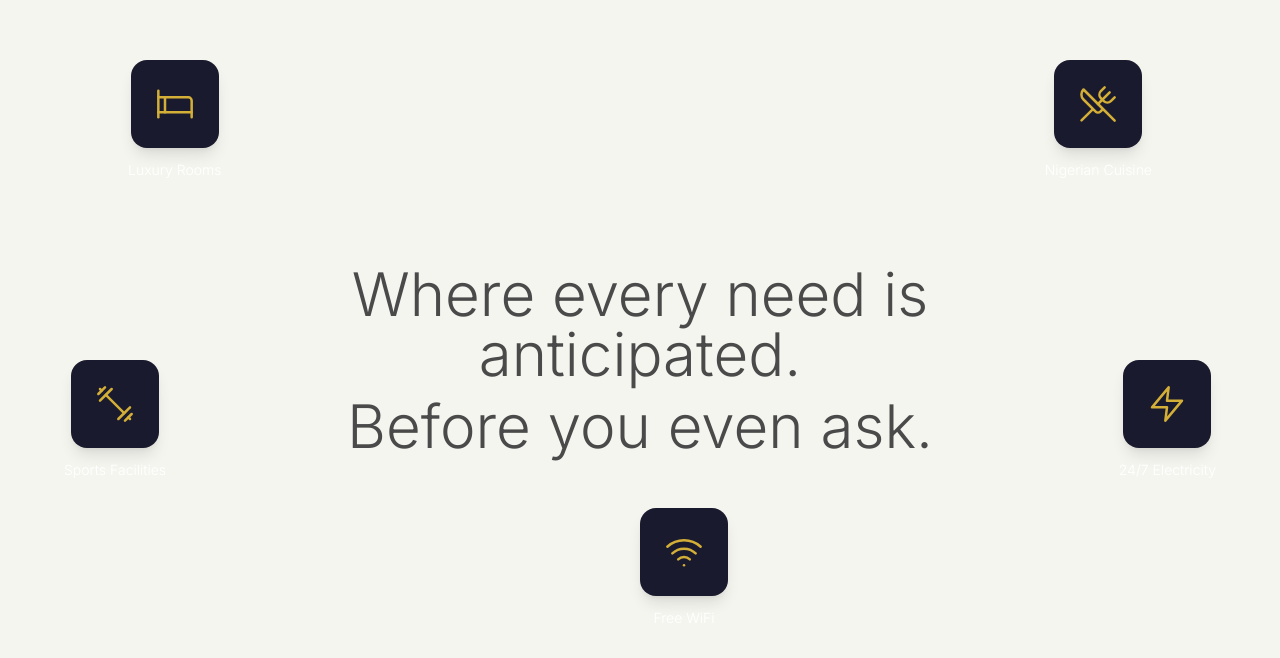
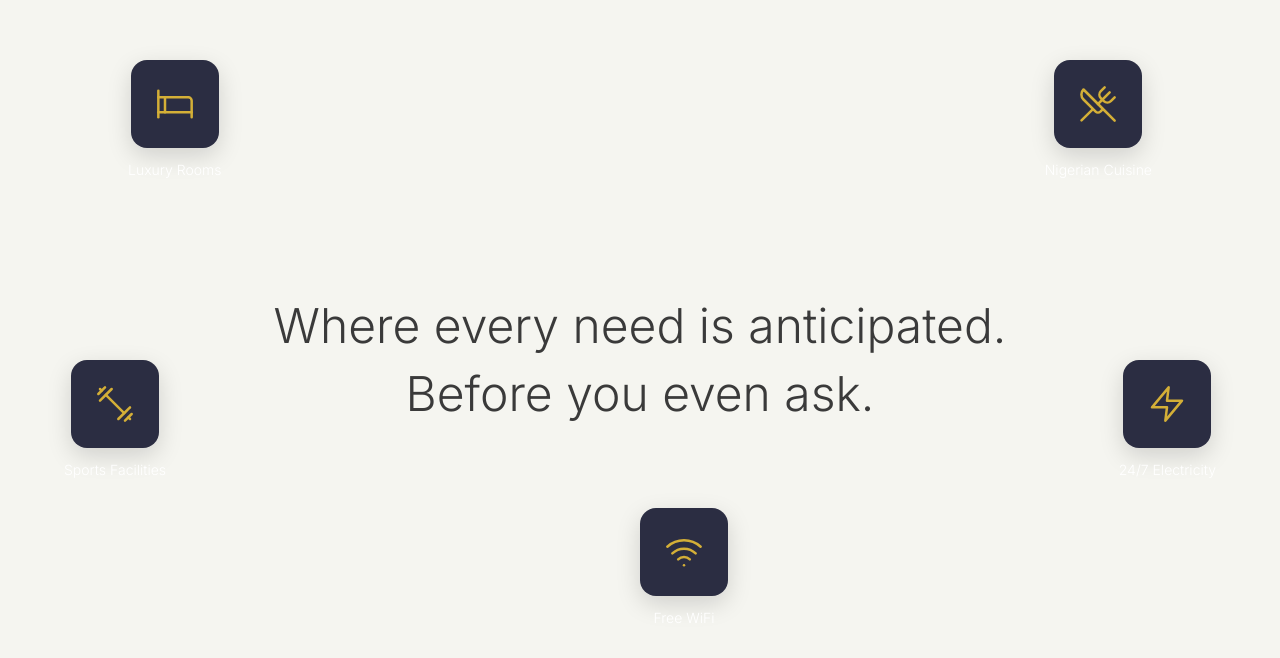
Before and after one commit to JohnOkenyi/danholt-suites, a Next.js app: page / in a window 1280 px wide. Shown: the part 1324-1982 px from the top of the page. Built offline with nearby package versions, Linux system fonts and the light colour scheme.

Commit message:
Update AnticipatedNeeds with cubic-bezier bounce animation, scale 0.8->1.0, 0.1s stagger, 0.6s base delay

```diff
--- a/components/AnticipatedNeeds.tsx
+++ b/components/AnticipatedNeeds.tsx
@@ -40,7 +40,8 @@ const features = [
 
 export default function AnticipatedNeeds() {
   const ref = useRef(null);
-  const isInView = useInView(ref, { once: true, margin: '-100px' });
+  // Trigger at 70-80% viewport
+  const isInView = useInView(ref, { once: true, margin: '-20% 0px -20% 0px' });
 
   const containerVariants = {
     hidden: { opacity: 0 },
@@ -58,20 +59,23 @@ export default function AnticipatedNeeds() {
       opacity: 1,
       y: 0,
       transition: {
-        duration: 0.8,
-        ease: 'easeOut',
+        duration: 0.9,
+        ease: [0.25, 0.46, 0.45, 0.94], // ease-out
       },
     },
   };
 
   const cardVariants = {
-    hidden: { opacity: 0, scale: 0.8 },
+    hidden: {
+      opacity: 0,
+      scale: 0.8 // Initial scale: 0.8
+    },
     visible: {
       opacity: 1,
-      scale: 1,
+      scale: 1.0, // Final scale: 1.0
       transition: {
-        duration: 0.6,
-        ease: 'easeOut',
+        duration: 0.7, // 0.6-0.8 seconds
+        ease: [0.34, 1.56, 0.64, 1], // cubic-bezier(0.34, 1.56, 0.64, 1) - bounce effect
       },
     },
   };
@@ -92,13 +96,13 @@ export default function AnticipatedNeeds() {
         >
           <motion.h2
             variants={headingVariants}
-            className="text-[#4a4a4a] text-4xl md:text-5xl lg:text-6xl font-light leading-tight"
+            className="text-[#3a3a3a] text-4xl md:text-5xl lg:text-[48px] font-light leading-tight"
           >
             Where every need is anticipated.
           </motion.h2>
           <motion.h2
             variants={headingVariants}
-            className="text-[#4a4a4a] text-4xl md:text-5xl lg:text-6xl font-light leading-tight mt-3"
+            className="text-[#3a3a3a] text-4xl md:text-5xl lg:text-[48px] font-light leading-tight mt-5"
           >
             Before you even ask.
           </motion.h2>
@@ -113,12 +117,18 @@ export default function AnticipatedNeeds() {
               variants={cardVariants}
               initial="hidden"
               animate={isInView ? 'visible' : 'hidden'}
-              transition={{ delay: 0.4 + index * 0.1 }}
-              whileHover={{ scale: 1.05, boxShadow: '0 20px 40px rgba(0,0,0,0.15)' }}
+              transition={{
+                delay: 0.6 + index * 0.1 // Base delay 0.6s, then 0.1s stagger per card
+              }}
+              whileHover={{
+                scale: 1.05,
+                boxShadow: '0 12px 32px rgba(0,0,0,0.2)',
+                transition: { duration: 0.3, ease: 'easeOut' }
+              }}
               className={`absolute ${feature.position} group cursor-pointer`}
             >
               <div className="flex flex-col items-center">
-                <div className="bg-[#1a1a2e] rounded-2xl p-6 shadow-lg group-hover:shadow-xl transition-shadow">
+                <div className="bg-[#2b2d42] rounded-2xl p-6 shadow-[0_8px_24px_rgba(0,0,0,0.15)] group-hover:shadow-[0_12px_32px_rgba(0,0,0,0.2)] transition-shadow">
                   <Icon className="w-10 h-10 text-[#d4af37]" strokeWidth={1.5} />
                 </div>
                 <p className="mt-3 text-white text-sm font-light text-center whitespace-nowrap">
@@ -140,13 +150,13 @@ export default function AnticipatedNeeds() {
         >
           <motion.h2
             variants={headingVariants}
-            className="text-[#4a4a4a] text-3xl sm:text-4xl md:text-5xl font-light leading-tight"
+            className="text-[#3a3a3a] text-3xl sm:text-4xl md:text-5xl font-light leading-tight"
           >
             Where every need is anticipated.
           </motion.h2>
           <motion.h2
             variants={headingVariants}
-            className="text-[#4a4a4a] text-3xl sm:text-4xl md:text-5xl font-light leading-tight mt-3"
+            className="text-[#3a3a3a] text-3xl sm:text-4xl md:text-5xl font-light leading-tight mt-5"
           >
             Before you even ask.
           </motion.h2>
@@ -164,13 +174,13 @@ export default function AnticipatedNeeds() {
               <motion.div
                 key={feature.id}
                 variants={cardVariants}
-                transition={{ delay: 0.4 + index * 0.1 }}
+                transition={{ delay: 0.6 + index * 0.1 }}
                 className="flex flex-col items-center"
               >
-                <div className="bg-[#1a1a2e] rounded-2xl p-6 shadow-lg">
+                <div className="bg-[#2b2d42] rounded-2xl p-6 shadow-lg">
                   <Icon className="w-8 h-8 sm:w-10 sm:h-10 text-[#d4af37]" strokeWidth={1.5} />
                 </div>
-                <p className="mt-3 text-[#4a4a4a] text-xs sm:text-sm font-light text-center">
+                <p className="mt-3 text-[#3a3a3a] text-xs sm:text-sm font-light text-center">
                   {feature.label}
                 </p>
               </motion.div>
```
